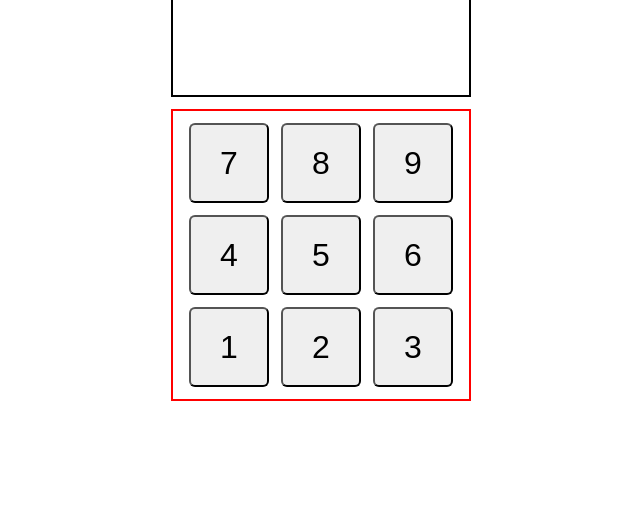
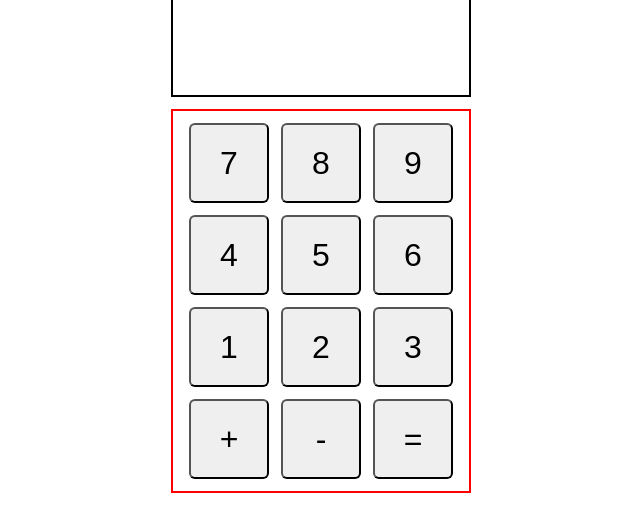
Before and after one commit to sparky9043/calculator, a plain HTML site: page index.html in a window 1280 px wide. Shown: the part 90-622 px from the top of the page, without its empty margins (319-959 px from the left). Drawn offline with Linux system fonts and the light colour scheme.

Commit message:
Update add, subtract, and equal buttons

```diff
--- a/index.html
+++ b/index.html
@@ -19,6 +19,9 @@
     <button id="1">1</button>
     <button id="2">2</button>
     <button id="3">3</button>
+    <button id="add">+</button>
+    <button id="minus">-</button>
+    <button id="equals">=</button>
   </div>
   <script src="calculator.js"></script>
 </body>
```
